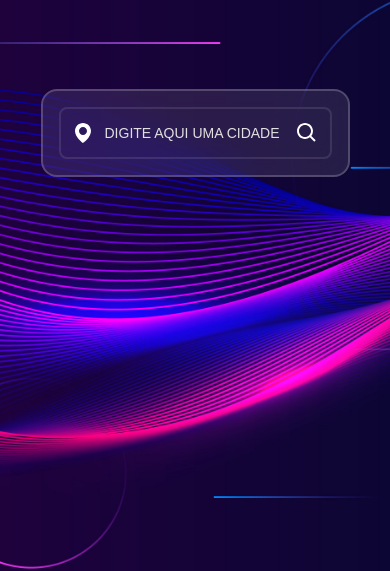
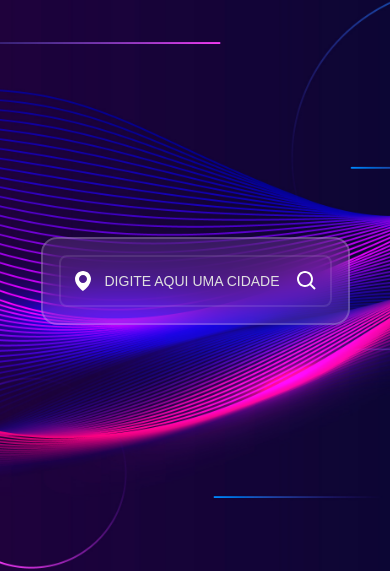
Before and after one commit to Isaac-Yuri/app-clima, a React (Vite) app: page / in a window 390 px wide. Shown: the part 141-712 px from the top of the page. Built offline with nearby package versions, Linux system fonts and the light colour scheme; what tailwindcss-animated would draw is missing.

Commit message:
:recycle: refactor: mudanças na semântica da aplicação

```diff
--- a/index.html
+++ b/index.html
@@ -9,7 +9,7 @@
   <link rel="stylesheet" href="./src/css/tailwind.css">
 </head>
 
-<body class="flex justify-center items-center m-0 p-0 min-h-screen box-border bg-no-repeat bg-center bg-cover">
+<body class="bg-no-repeat bg-center bg-cover">
   <div id="root"></div>
   <script type="module" src="/src/main.tsx"></script>
 </body>
--- a/src/App.tsx
+++ b/src/App.tsx
@@ -1,9 +1,16 @@
 import Weather from "./components/Weather";
+import Header from "./components/NavBar";
 
 function App() {
   return (
-    <div className="min-h-96 md:min-h-0">
-      <Weather />
+    <div className="flex justify-center items-center min-h-screen">
+      <header className="absolute top-0 w-100">
+        <Header />
+      </header>
+
+      <main className="min-h-150 md:min-h-0">
+        <Weather />
+      </main>
     </div>
   );
 }
```
